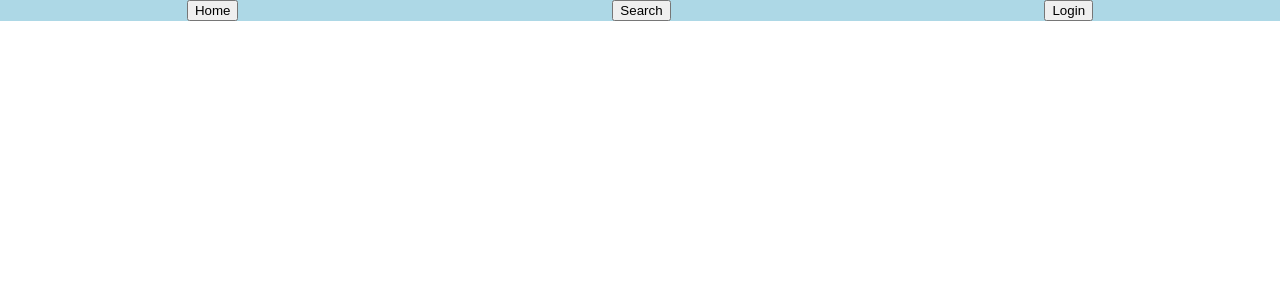
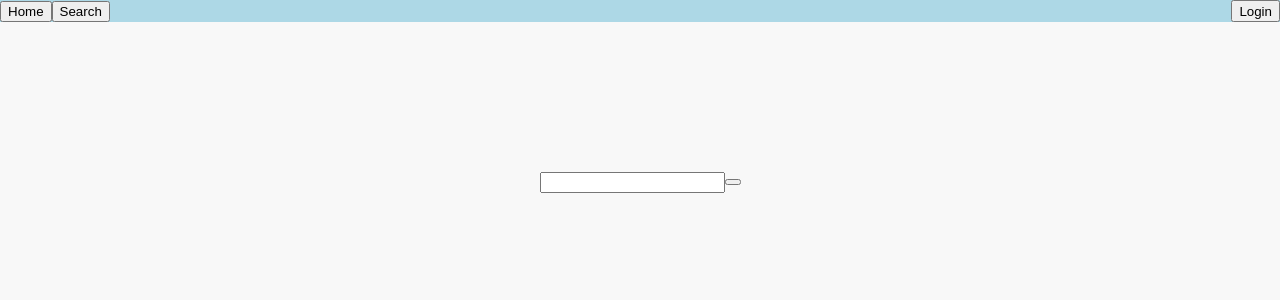
Before and after one commit to andrisgombos/recipebook, a React (Create React App) app: page / in a window 1280 px wide. Shown: the top 300 px of the page. Built offline with nearby package versions, Linux system fonts and the light colour scheme.

Commit message:
header and homepage basics set up

```diff
--- a/src/App.js
+++ b/src/App.js
@@ -1,9 +1,12 @@
 import './App.css';
 import Header from './comp/header/header';
+import HomePage from './comp/home/startingpage';
 
 function App() {
   return (
-    <Header/>
+    <>
+      <HomePage/>
+    </>
   );
 }
 
--- a/src/comp/header/header.js
+++ b/src/comp/header/header.js
@@ -7,9 +7,11 @@ const Header = () => {
     return (
 
         <HeaderContainer>
-            <button>Home</button>
-            <button>Search</button>
-            <button>Login</button>
+            <div>
+                <button>Home</button>
+                <button>Search</button>
+            </div>
+                <button>Login</button>
         </HeaderContainer>
 
     )
--- a/src/comp/header/style.js
+++ b/src/comp/header/style.js
@@ -3,7 +3,7 @@ import styled from 'styled-components';
 export const HeaderContainer = styled.div`
     display: flex;
     width: 100%;
-    justify-content: space-around;
+    justify-content: space-between;
     top: 0;
     background-color: lightblue;
     `
--- a/src/comp/home/startingpage.js
+++ b/src/comp/home/startingpage.js
@@ -1 +1,23 @@
 import React from 'react';
+import Header from '../header/header';
+import { homeContainer, ImageContainer } from './style';
+
+const HomePage = () => {
+
+
+
+    return (
+        <homeContainer>
+            <Header/>
+            <ImageContainer>
+                <input className='searchBar'></input>
+                <button className='searchButton'></button>
+            </ImageContainer>
+            <div className='recipeList'>
+            </div>
+        </homeContainer>
+    )
+}
+
+
+export default HomePage;
--- /dev/null
+++ b/src/comp/home/style.js
@@ -0,0 +1,15 @@
+import styled from 'styled-components';
+
+export const homeContainer = styled.div`
+    width: 100%;
+    display: flex;
+    `
+
+export const ImageContainer = styled.div`
+    width: 100%;
+    height: 40vh;
+    display: flex;
+    justify-content: center;
+    align-items: center;
+    background-color: #f8f8f8;
+    `
```
